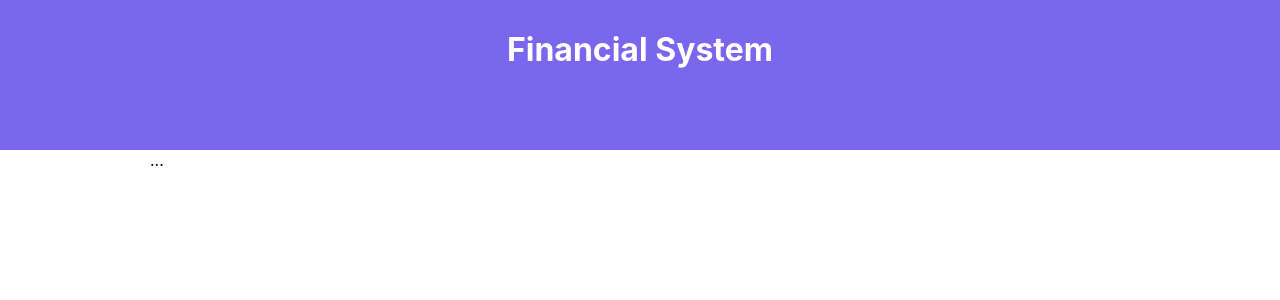
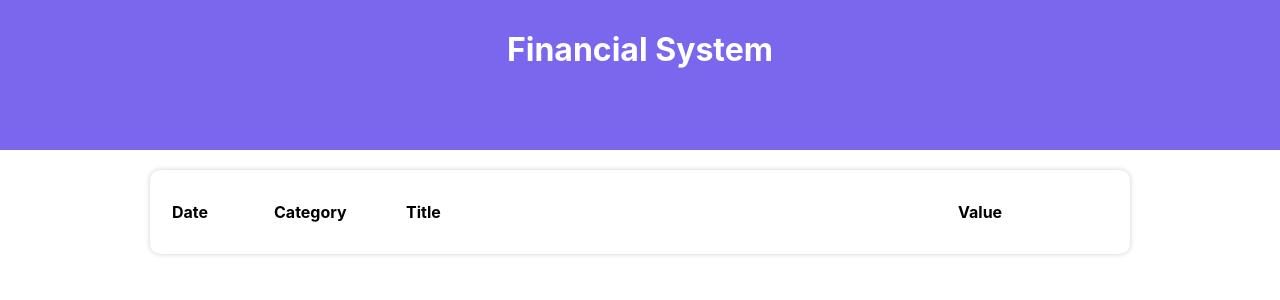
Before and after one commit to PauloAlves8039/react-typescript-expense-tracker, a React (Vite) app: page / in a window 1280 px wide. Shown: the top 300 px of the page. Built offline with nearby package versions, Linux system fonts and the light colour scheme.

Commit message:
feat: add table area component

```diff
--- a/src/App.tsx
+++ b/src/App.tsx
@@ -5,6 +5,7 @@ import { Category } from "./types/Category";
 import { categories } from "./data/categories";
 import { items } from "./data/items";
 import { getCurrentMonth, filterListByMonth } from "./helpers/dateFilter";
+import { TableArea } from "./components/TableArea";
 
 export default function App() {
   const [list, setList] = useState(items);
@@ -22,7 +23,7 @@ export default function App() {
           <C.HeaderText>Financial System</C.HeaderText>
         </C.Header>
         <C.Body>
-          ...
+          <TableArea list={filteredList} />
         </C.Body>
       </C.Container>
     </>
--- /dev/null
+++ b/src/components/TableArea/index.tsx
@@ -0,0 +1,23 @@
+import * as C from "./styles";
+import { Item } from "../../types/Item";
+
+type Props = {
+    list: Item[]
+}
+
+export const TableArea = ({ list }: Props) => {
+    return (
+        <C.Table>
+            <thead>
+                <tr>
+                    <C.TableHeadColumn width={100}>Date</C.TableHeadColumn>
+                    <C.TableHeadColumn width={130}>Category</C.TableHeadColumn>
+                    <C.TableHeadColumn>Title</C.TableHeadColumn>
+                    <C.TableHeadColumn width={150}>Value</C.TableHeadColumn>
+                </tr>
+            </thead>
+            <tbody>
+            </tbody>
+        </C.Table>
+    );
+}
--- /dev/null
+++ b/src/components/TableArea/styles.ts
@@ -0,0 +1,17 @@
+import styled from 'styled-components';
+import { neutralColor1, grayColor1 } from '../../styles/colors';
+
+export const Table = styled.table`
+    width: 100%;
+    background-color: ${neutralColor1};
+    padding: 20px;
+    box-shadow: 0px 0px 5px ${grayColor1};
+    border-radius: 10px;
+    margin-top: 20px;
+`;
+
+export const TableHeadColumn = styled.th<{ width?: number }>`
+    width: ${props => props.width ? `${props.width}px` : 'auto'};
+    padding: 10px 0;
+    text-align: left;
+`;
```
